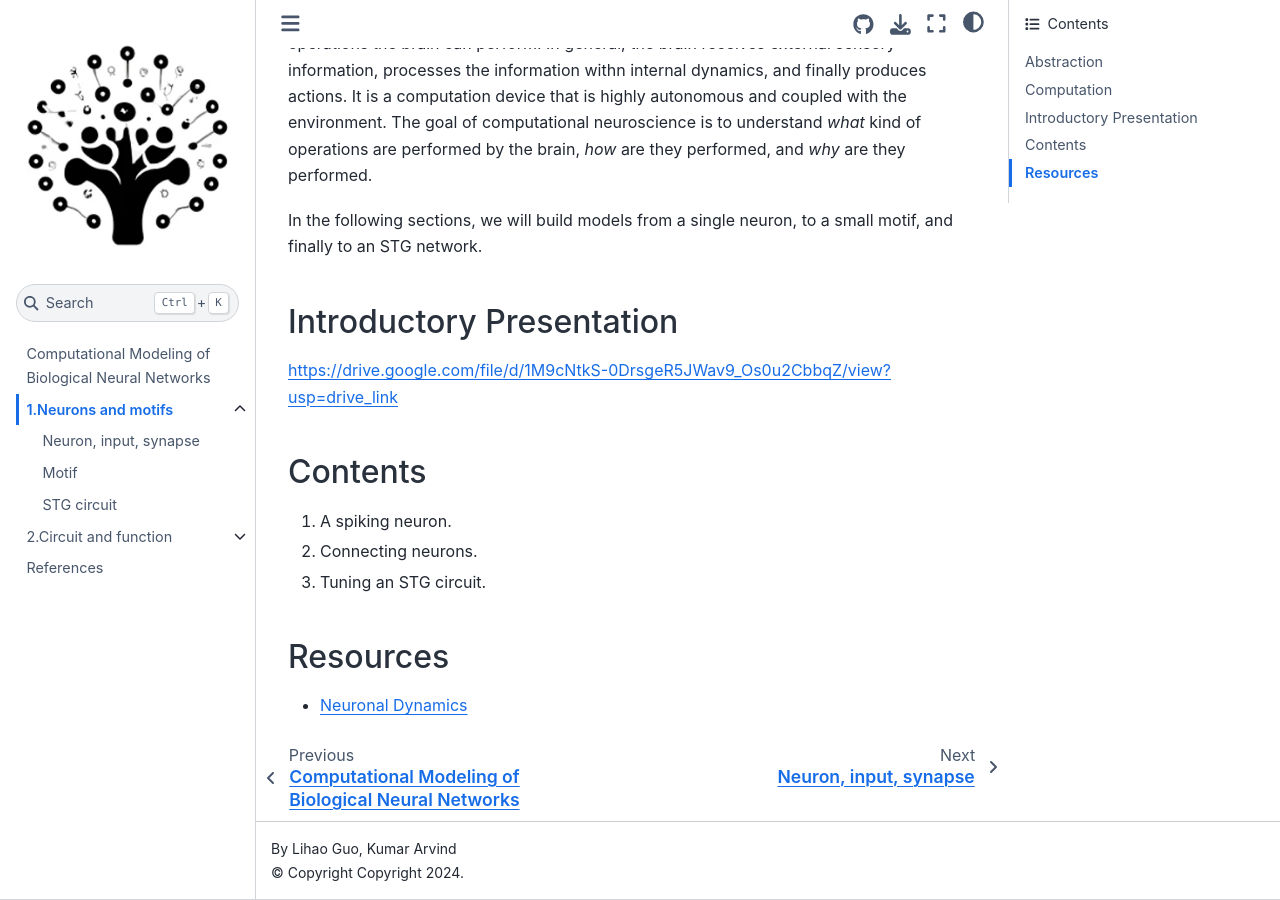
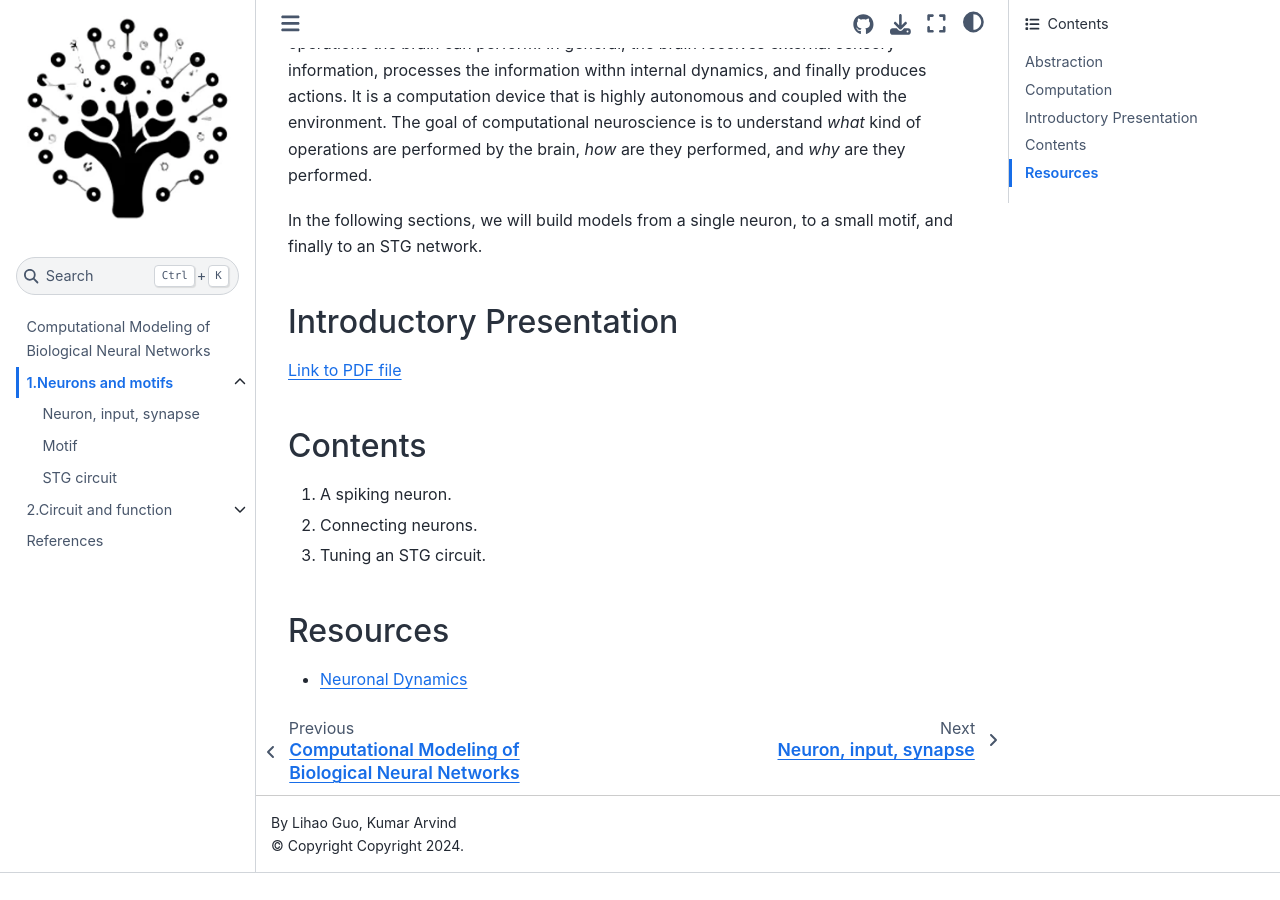
Before and after one commit to weirdoglh/ComBioNetwork, a Jupyter Book: the page built from book/Lab1/index.md, in a window 1280 px wide and 900 px high, scrolled down 722 px. Built offline with Jupyter Book 1.0.4 settings and Sphinx 7.4.7 and the Sphinx Book theme 1.1.4, drawn with Linux system fonts in a browser that asks for light colours; pages that are not in the unit, such as notebooks, are missing from menus; after the commit the page ends 1595 px from its top, so only the background shows below that.

Commit message:
Update index.md

```diff
--- a/book/Lab1/index.md
+++ b/book/Lab1/index.md
@@ -11,7 +11,8 @@ The computational property of the brain simply means what arithmetic or non-arit
 In the following sections, we will build models from a single neuron, to a small motif, and finally to an STG network.
 
 ## Introductory Presentation
-https://drive.google.com/file/d/1M9cNtkS-0DrsgeR5JWav9_Os0u2CbbqZ/view?usp=drive_link
+[Link to PDF file](https://drive.google.com/file/d/1M9cNtkS-0DrsgeR5JWav9_Os0u2CbbqZ/view?usp=drive_link)
+
 
 ## Contents
 1. A spiking neuron.
```
